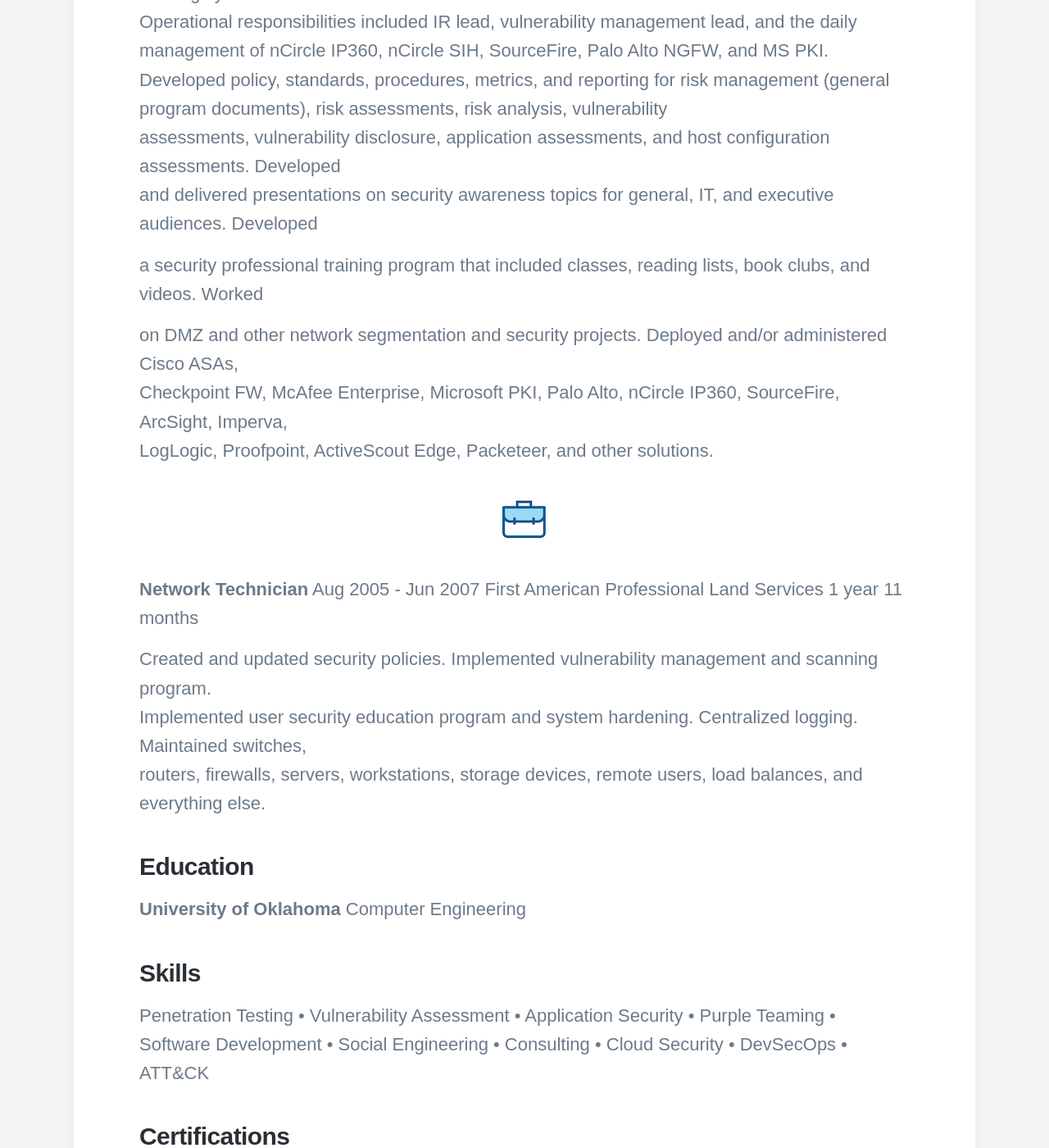
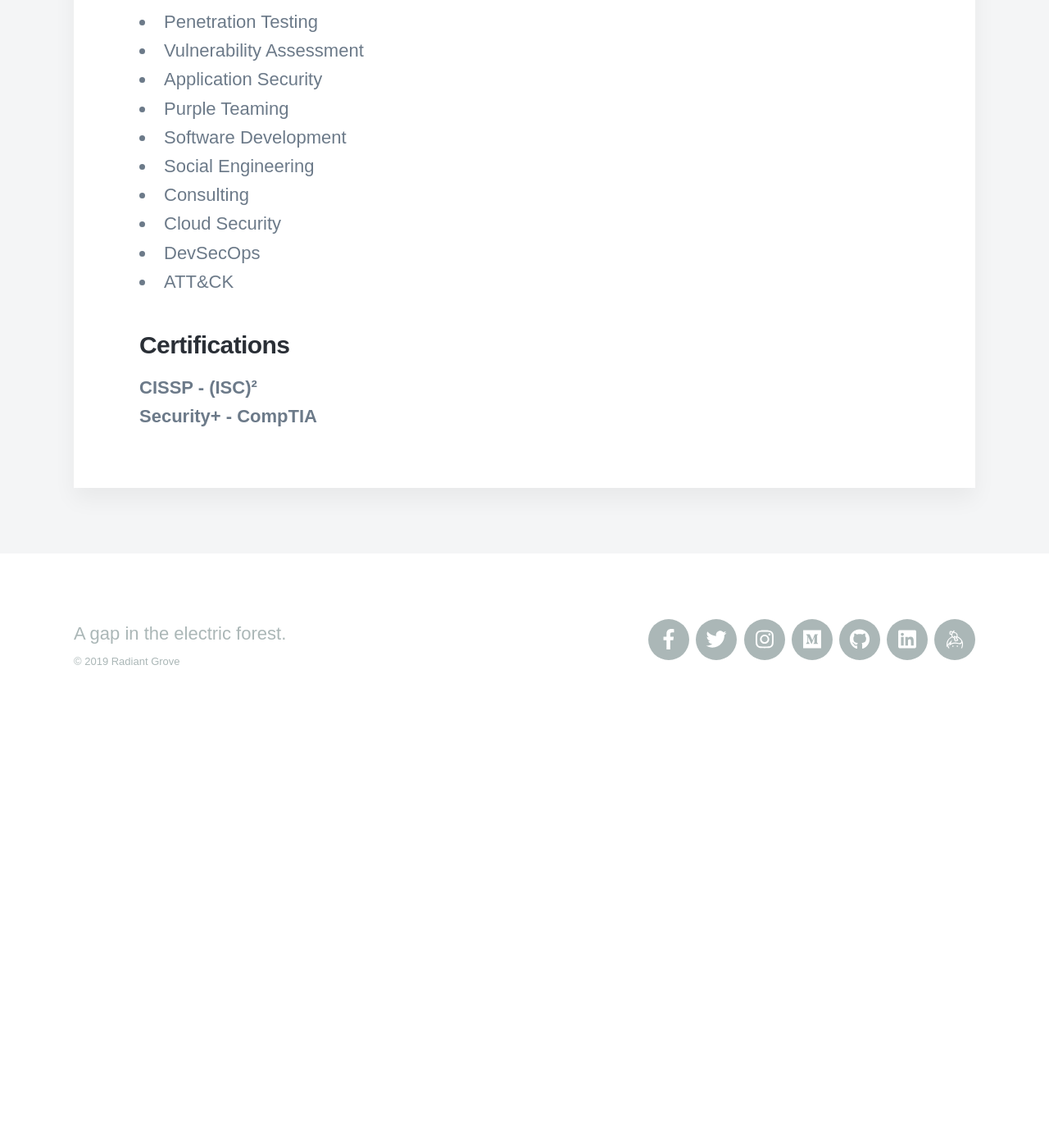
Before and after one commit to surewould/surewould.github.io, a Jekyll site: the page built from _pages/resume.md, in a window 1280 px wide and 1400 px high, scrolled down 4669 px. Shown: the whole window at 82% size. Built offline with Jekyll 4.4.1, drawn with Linux system fonts in a browser that asks for light colours; nearby versions of some CDN libraries; some web fonts are replaced; after the commit the page ends 5562 px from its top, so only the background shows below that; some of the changed text lies outside the part shown.

Commit message:
resumebio

```diff
--- a/_pages/resume.md
+++ b/_pages/resume.md
@@ -7,7 +7,7 @@
 
 ## Download Resume
 
-[Download PDF](../files/Stephanie_C_Sherwood_Resume.pdf). Other formats available upon request.
+[Download PDF](/files/Stephanie_C_Sherwood_Resume.pdf). Other formats available upon request.
 
 ### Summary
 
@@ -15,7 +15,7 @@
 
 ### Experience
 
-![](.//../images/resume/image108.png){width="0.3699989063867017in" height="0.3699989063867017in"} | **Information Security Compliance Specialist** Aug 2016 - Present INTEGRIS Health |
+**Information Security Compliance Specialist** Aug 2016 - Present INTEGRIS Health
 
 Don\'t let the title fool you. Delivered collaborative purple team
 services informed form a red team background.\
@@ -36,16 +36,10 @@
 security background with a traditional but mature corporate security
 program.
 
-![](.//../images/resume/image109.png){width="0.3699989063867017in"
-height="0.27749890638670166in"}
-
 **Security Consultant** Dec 2015 - Present Independent Contracting
 
 Executed and delivered varied information security services, largely
 penetration testing, for several clients.
-
-![](.//../images/resume/image110.png){width="0.3699989063867017in"
-height="0.3699989063867017in"}
 
 **Senior Security Consultant** May 2015 - Nov 2015 True Digital Security 7 months
 
@@ -56,9 +50,6 @@
 for managing existing clients and building new clientele in the
 Oklahoma City market.
 
-![](.//../images/resume/image111.png){width="0.3699989063867017in"
-height="0.3699989063867017in"}
-
 **eSecurity Staff Engineer (Contract)** Nov 2014 - Apr 2015 Seagate Technology
 
 Developed new frameworks, processes, and communications for internal
@@ -68,9 +59,6 @@
 GRC platform. Performed security reviews of new or updated critical
 local and cloud-based systems. Scoped and\
 executed penetration and red teaming exercises.
-
-![](.//../images/resume/image112.png){width="0.3699989063867017in"
-height="0.3699989063867017in"}
 
 **Senior Security Consultant** Jun 2014 - Nov 2014 NETSource, Inc.
 
@@ -84,9 +72,6 @@
 penetration testing and application assessment services. Developed and
 delivered custom security policies for\
 multiple clients.
-
-![](.//../images/resume/image113.png){width="0.3699989063867017in"
-height="0.3699989063867017in"}
 
 **Security Consultant** Apr 2011 - Feb 2014 FishNet Security 2 years 11 months
 
@@ -107,9 +92,6 @@
 Created and peer reviewed reports that balanced executive level charts
 and verbiage with technical detail using\
 both CVSSv2 and subjective risk rating approaches.
-
-![](.//../images/resume/image114.png){width="0.3699989063867017in"
-height="0.3699989063867017in"}
 
 **Information Security Engineer** Jun 2007 - Mar 2011 INTEGRIS Health 3 years 10 months
 
@@ -139,9 +121,6 @@
 LogLogic, Proofpoint, ActiveScout Edge, Packeteer, and other
 solutions.
 
-![](.//../images/resume/image109.png){width="0.3699989063867017in"
-height="0.27749890638670166in"}
-
 **Network Technician** Aug 2005 - Jun 2007 First American Professional Land Services 1 year 11 months
 
 Created and updated security policies. Implemented vulnerability
@@ -153,13 +132,24 @@
 
 ### Education
 
-**University of Oklahoma** Computer  Engineering
+**University of Oklahoma**
+
+Computer  Engineering
 
 ### Skills
 
-Penetration Testing • Vulnerability Assessment • Application Security • Purple Teaming • Software Development • Social Engineering • Consulting • Cloud Security • DevSecOps • ATT&CK
+- Penetration Testing
+- Vulnerability Assessment
+- Application Security
+- Purple Teaming
+- Software Development
+- Social Engineering
+- Consulting
+- Cloud Security
+- DevSecOps
+- ATT&CK
 
 ### Certifications
 
-**CISSP • (ISC)²**\
-**Security+ • CompTIA**
+**CISSP - (ISC)²**\
+**Security+ - CompTIA**
```
Also changed, not shown: _pages/about.md (+3 -1 lines).
